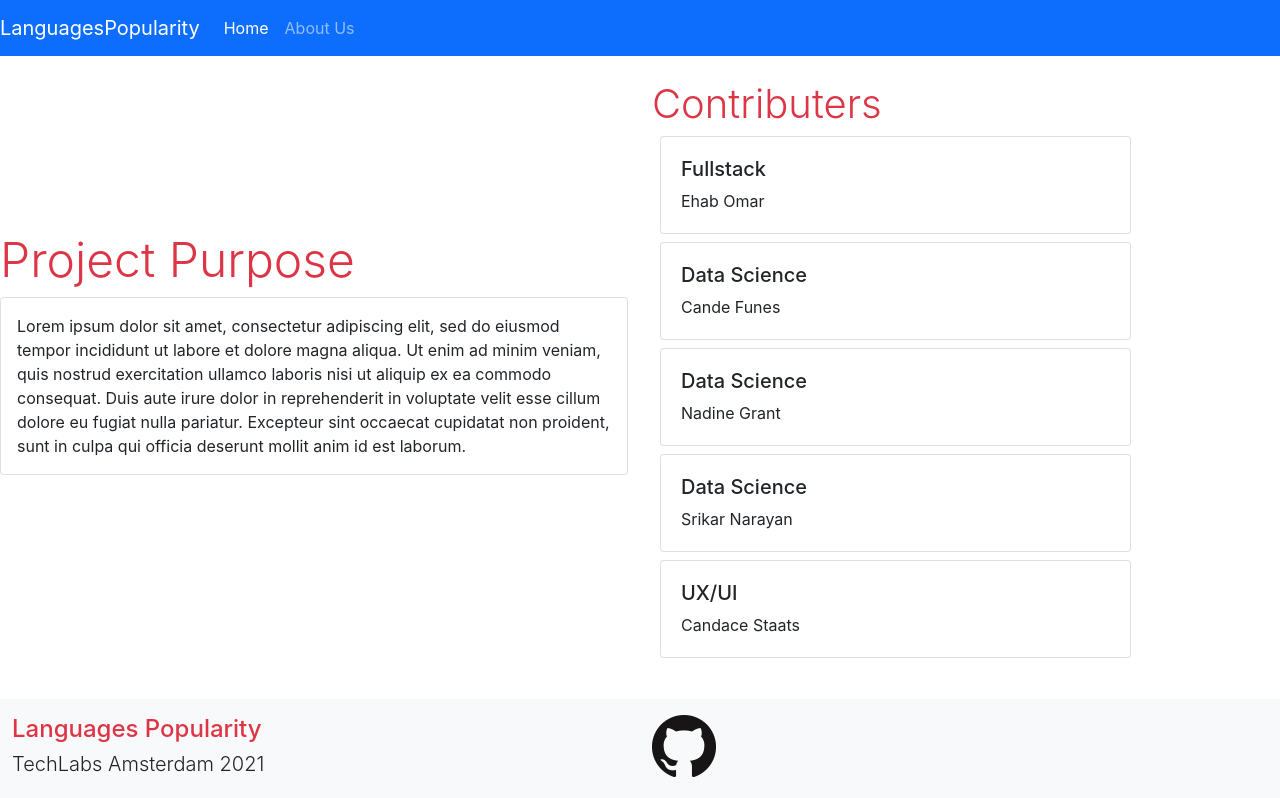
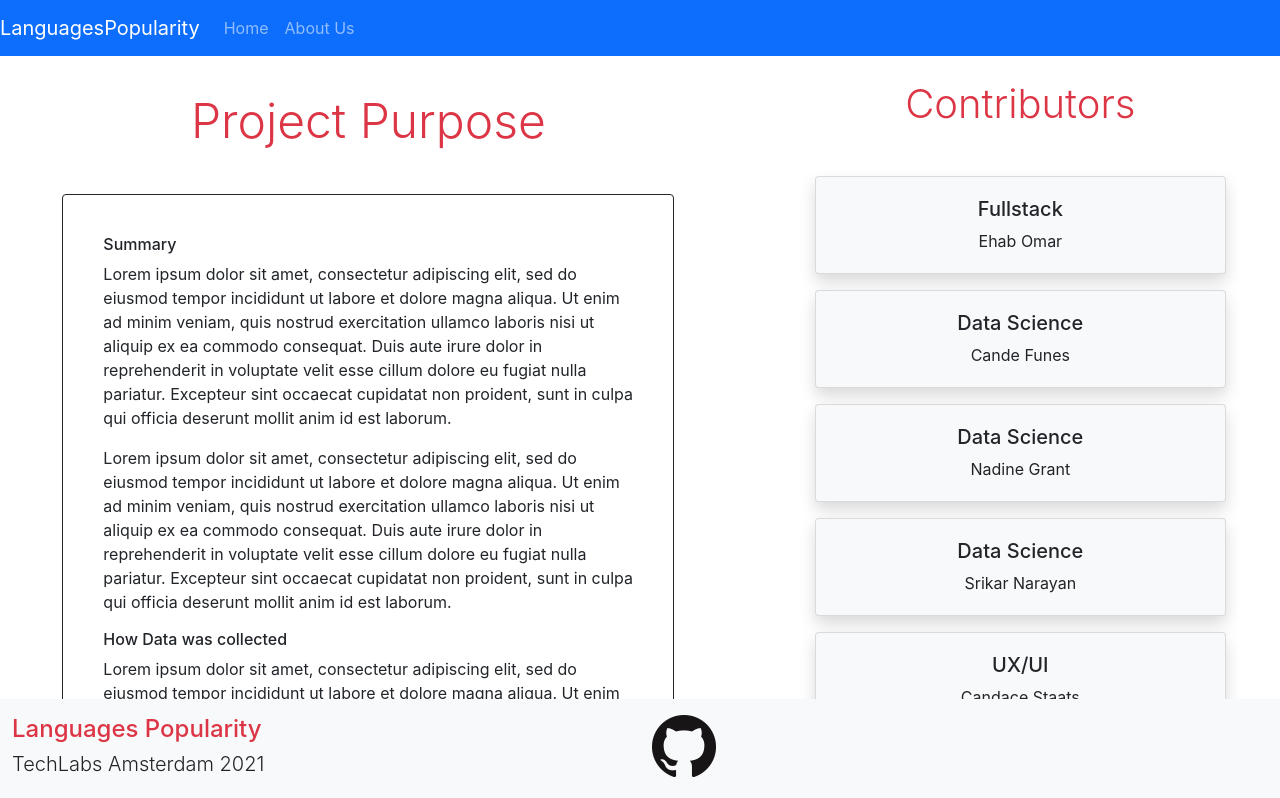
Before and after one commit to ams-group08/find-your-language, a React (Create React App) app in the folder webapp/: page /AboutUs in a window 1280 px wide. Shown: the top 798 px of the page. Built offline with nearby package versions, Linux system fonts and the light colour scheme.

Commit message:
fine-tune the UI and correct some typos

```diff
--- a/webapp/src/components/AboutUs.js
+++ b/webapp/src/components/AboutUs.js
@@ -1,29 +1,36 @@
 import React, { Component } from 'react'
-import Contributers from './Contributers'
+import Contributors from './Contributors'
 
 export class AboutUs extends Component {
     render() {
         return (
-            <div className="row align-items-center">
-                <div className="col">
+            <div className="row justify-content-center">
+                <div className="col-6">
                     <br />
-                    <h1 className="display-5 text-danger" >Project Purpose </h1>
-                    <div className="card">
+                    <h1 className="display-5 text-danger p-1 m-2  d-flex justify-content-center" >Project Purpose </h1>
+                    <br />
+                    <div className="card border-dark p-4 m-2">
                         <div className="card-body">
-                            Lorem ipsum dolor sit amet, consectetur adipiscing elit, sed do eiusmod tempor incididunt ut labore et dolore magna aliqua. Ut enim ad minim veniam, quis nostrud exercitation ullamco laboris nisi ut aliquip ex ea commodo consequat. Duis aute irure dolor in reprehenderit in voluptate velit esse cillum dolore eu fugiat nulla pariatur. Excepteur sint occaecat cupidatat non proident, sunt in culpa qui officia deserunt mollit anim id est laborum.
+                        <h6>Summary</h6>
+                            <p>Lorem ipsum dolor sit amet, consectetur adipiscing elit, sed do eiusmod tempor incididunt ut labore et dolore magna aliqua. Ut enim ad minim veniam, quis nostrud exercitation ullamco laboris nisi ut aliquip ex ea commodo consequat. Duis aute irure dolor in reprehenderit in voluptate velit esse cillum dolore eu fugiat nulla pariatur. Excepteur sint occaecat cupidatat non proident, sunt in culpa qui officia deserunt mollit anim id est laborum.</p>
+                            <p>Lorem ipsum dolor sit amet, consectetur adipiscing elit, sed do eiusmod tempor incididunt ut labore et dolore magna aliqua. Ut enim ad minim veniam, quis nostrud exercitation ullamco laboris nisi ut aliquip ex ea commodo consequat. Duis aute irure dolor in reprehenderit in voluptate velit esse cillum dolore eu fugiat nulla pariatur. Excepteur sint occaecat cupidatat non proident, sunt in culpa qui officia deserunt mollit anim id est laborum.</p>
+                        <h6>How Data was collected</h6>
+                        <p>Lorem ipsum dolor sit amet, consectetur adipiscing elit, sed do eiusmod tempor incididunt ut labore et dolore magna aliqua. Ut enim ad minim veniam, quis nostrud exercitation ullamco laboris nisi ut aliquip ex ea commodo consequat. Duis aute irure dolor in reprehenderit in voluptate velit esse cillum dolore eu fugiat nulla pariatur. Excepteur sint occaecat cupidatat non proident, sunt in culpa qui officia deserunt mollit anim id est laborum.</p>
+                        <p>Lorem ipsum dolor sit amet, consectetur adipiscing elit, sed do eiusmod tempor incididunt ut labore et dolore magna aliqua. Ut enim ad minim veniam, quis nostrud exercitation ullamco laboris nisi ut aliquip ex ea commodo consequat. Duis aute irure dolor in reprehenderit in voluptate velit esse cillum dolore eu fugiat nulla pariatur. Excepteur sint occaecat cupidatat non proident, sunt in culpa qui officia deserunt mollit anim id est laborum.</p>
                         </div>
                     </div>
                     <br />
                     <p></p>
                 </div>
-                <div className="col">
+                <div className="col-1"></div>
+                <div className="col-4">
+                    <h1 className="display-6 text-danger m-3 p-2 d-flex justify-content-center" >Contributors</h1>
                     <br />
-                    <h1 className="display-6  text-danger" >Contributers </h1>
-                    <Contributers title="Fullstack" name="Ehab Omar" ></Contributers>
-                    <Contributers title="Data Science" name="Cande Funes" ></Contributers>
-                    <Contributers title="Data Science" name="Nadine Grant" ></Contributers>
-                    <Contributers title="Data Science" name="Srikar Narayan" ></Contributers>
-                    <Contributers title="UX/UI" name="Candace Staats" ></Contributers>
+                    <Contributors title="Fullstack" name="Ehab Omar"></Contributors>
+                    <Contributors title="Data Science" name="Cande Funes" ></Contributors>
+                    <Contributors title="Data Science" name="Nadine Grant" ></Contributors>
+                    <Contributors title="Data Science" name="Srikar Narayan" ></Contributors>
+                    <Contributors title="UX/UI" name="Candace Staats" ></Contributors>
                 </div>
             </div>
 
--- a/webapp/src/components/Contributers.js
+++ /dev/null
@@ -1,17 +0,0 @@
-import React, { Component } from 'react'
-
-export class Contributers extends Component {
-
-    render() {
-        return (
-            <div className="card w-75 p-1 m-2">
-                <div className="card-body">
-                    <h5 className="card-title">{this.props.title}</h5>
-                    <p className="card-text">{this.props.name}</p>
-                </div>
-            </div>
-        )
-    }
-}
-
-export default Contributers
--- /dev/null
+++ b/webapp/src/components/Contributors.js
@@ -0,0 +1,17 @@
+import React, { Component } from 'react'
+
+export class Contributors extends Component {
+
+    render() {
+        return (
+            <div className="card p-1 mb-3 shadow bg-light rounded">
+                <div className="card-body">
+                    <h5 className="card-title d-flex justify-content-center">{this.props.title}</h5>
+                    <p className="card-text d-flex justify-content-center">{this.props.name}</p>
+                </div>
+            </div>
+        )
+    }
+}
+
+export default Contributors
--- a/webapp/src/components/NavBar.js
+++ b/webapp/src/components/NavBar.js
@@ -18,7 +18,7 @@ export class NavBar extends Component {
                         <div className="collapse navbar-collapse" id="navbarSupportedContent">
                             <ul className="navbar-nav me-auto mb-2 mb-lg-0">
                                 <li className="nav-item">
-                                    <Link className="nav-link active" aria-current="page" to="/">Home</Link>
+                                    <Link className="nav-link" aria-current="page" to="/">Home</Link>
                                 </li>
                                 <li className="nav-item">
                                     <Link className="nav-link" to="/AboutUs">About Us</Link>
```
